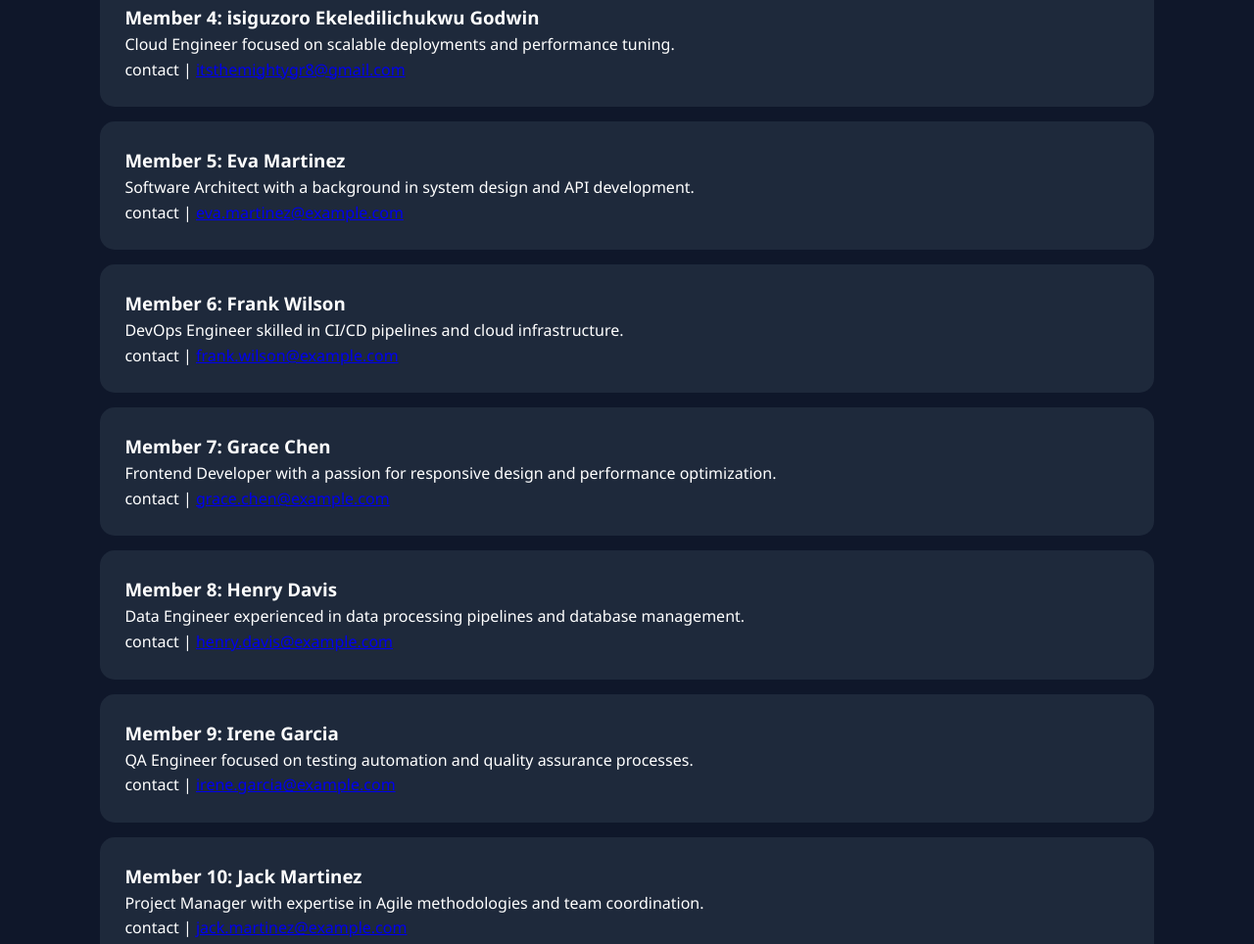
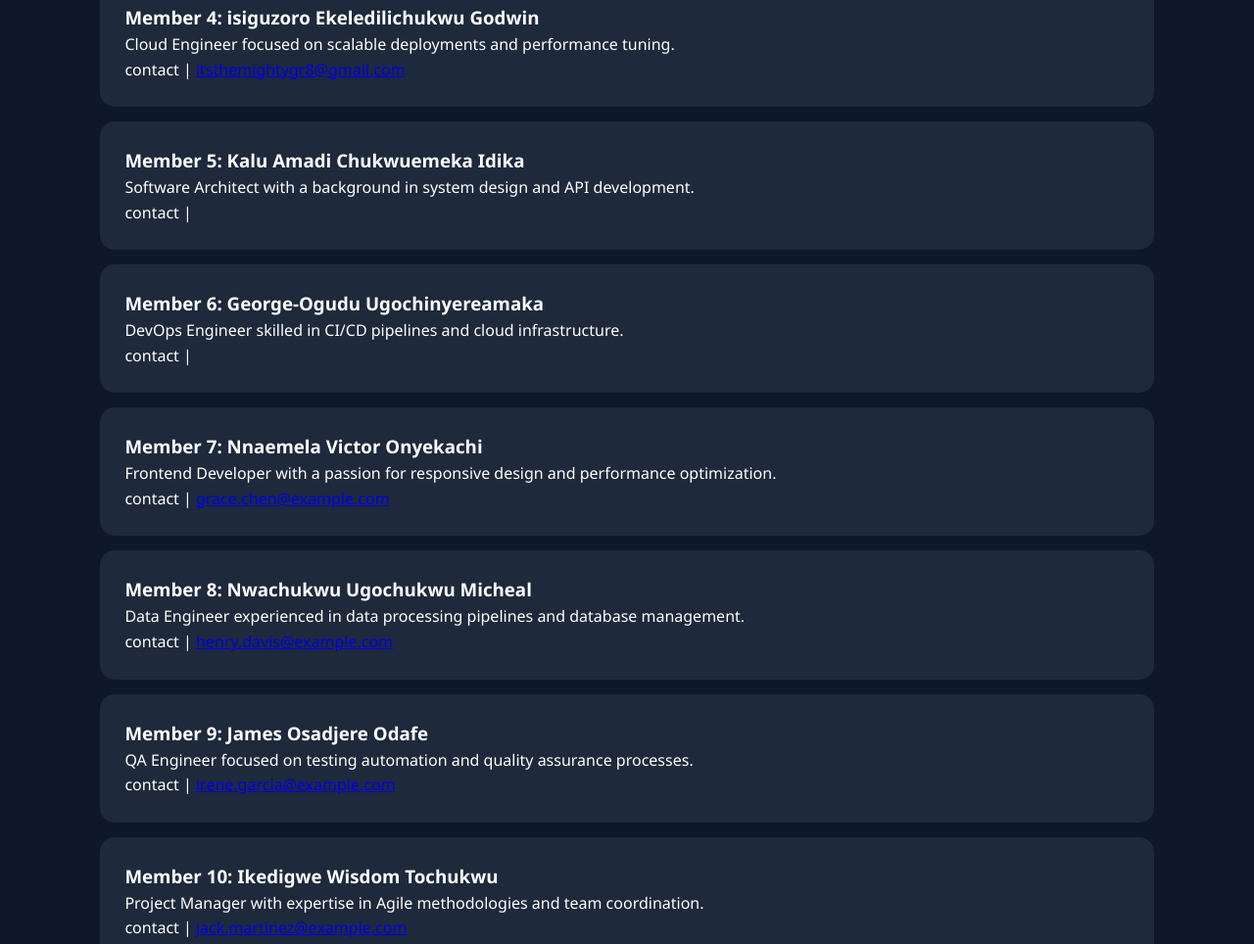
Before and after one commit to anitaidedia6-lab/Newport, a plain HTML site: page index.html in a window 1280 px wide. Shown: the part 3153-4117 px from the top of the page at 98% size. Drawn offline with Linux system fonts and the light colour scheme.

```diff
--- a/index.html
+++ b/index.html
@@ -132,7 +132,7 @@
     <div class="card">
         <h3>Member 1: Anita idedia</h3>
         <p>Full-Stack Developer with expertise in React and Node.js.</p>
-        <p>contact | <a href="mailto:anita.idedia6@example.com">anita.idedia@example.com</a></p>
+        <p>contact | <a href="mailto:anitaidedia6@example.com">anita.idedia@example.com</a></p>
     </div>
     <div class="card">
         <h3>Member 2: Nwachukwu Michael</h3>
@@ -150,34 +150,34 @@
         <p>contact | <a href="mailto:itsthemightygr8@gmail.com">itsthemightygr8@gmail.com</a></p>
     </div>
     <div class="card">
-        <h3>Member 5: Eva Martinez</h3>
+        <h3>Member 5: Kalu Amadi Chukwuemeka Idika</h3>
         <p>Software Architect with a background in system design and API development.</p>
-        <p>contact | <a href="mailto:eva.martinez@example.com">eva.martinez@example.com</a></p>
+        <p>contact | <a href="mailto:"kaluchukwuemeka17@gmail.com></a></p>
     </div>
     <div class="card">
-        <h3>Member 6: Frank Wilson</h3>
+        <h3>Member 6: George-Ogudu Ugochinyereamaka</h3>
         <p>DevOps Engineer skilled in CI/CD pipelines and cloud infrastructure.</p>
-        <p>contact | <a href="mailto:frank.wilson@example.com">frank.wilson@example.com</a></p>
+        <p>contact | <a href="mailto:"amakaogudu1@gmail.com></a></p>
     </div>
     <div class="card">
-        <h3>Member 7: Grace Chen</h3>
+        <h3>Member 7: Nnaemela Victor Onyekachi</h3>
         <p>Frontend Developer with a passion for responsive design and performance optimization.</p>
-        <p>contact | <a href="mailto:grace.chen@example.com">grace.chen@example.com</a></p>
+        <p>contact | <a href="mailto:Victor@gmail.com">grace.chen@example.com</a></p>
     </div>
     <div class="card">
-        <h3>Member 8: Henry Davis</h3>
+        <h3>Member 8: Nwachukwu Ugochukwu Micheal</h3>
         <p>Data Engineer experienced in data processing pipelines and database management.</p>
-        <p>contact | <a href="mailto:henry.davis@example.com">henry.davis@example.com</a></p>
+        <p>contact | <a href="Ugochukwu@gmail.com">henry.davis@example.com</a></p>
     </div>
     <div class="card">
-        <h3>Member 9: Irene Garcia</h3>
+        <h3>Member 9: James Osadjere Odafe</h3>
         <p>QA Engineer focused on testing automation and quality assurance processes.</p>
-        <p>contact | <a href="mailto:irene.garcia@example.com">irene.garcia@example.com</a></p>
+        <p>contact | <a href="mailto:Osadere@gmail.com">irene.garcia@example.com</a></p>
     </div>
     <div class="card">
-        <h3>Member 10: Jack Martinez</h3>
+        <h3>Member 10: Ikedigwe Wisdom Tochukwu</h3>
         <p>Project Manager with expertise in Agile methodologies and team coordination.</p>
-        <p>contact | <a href="mailto:jack.martinez@example.com">jack.martinez@example.com</a></p>
+        <p>contact | <a href="mailto:wisdom@gmail.com">jack.martinez@example.com</a></p>
 
 </section>
 
```
